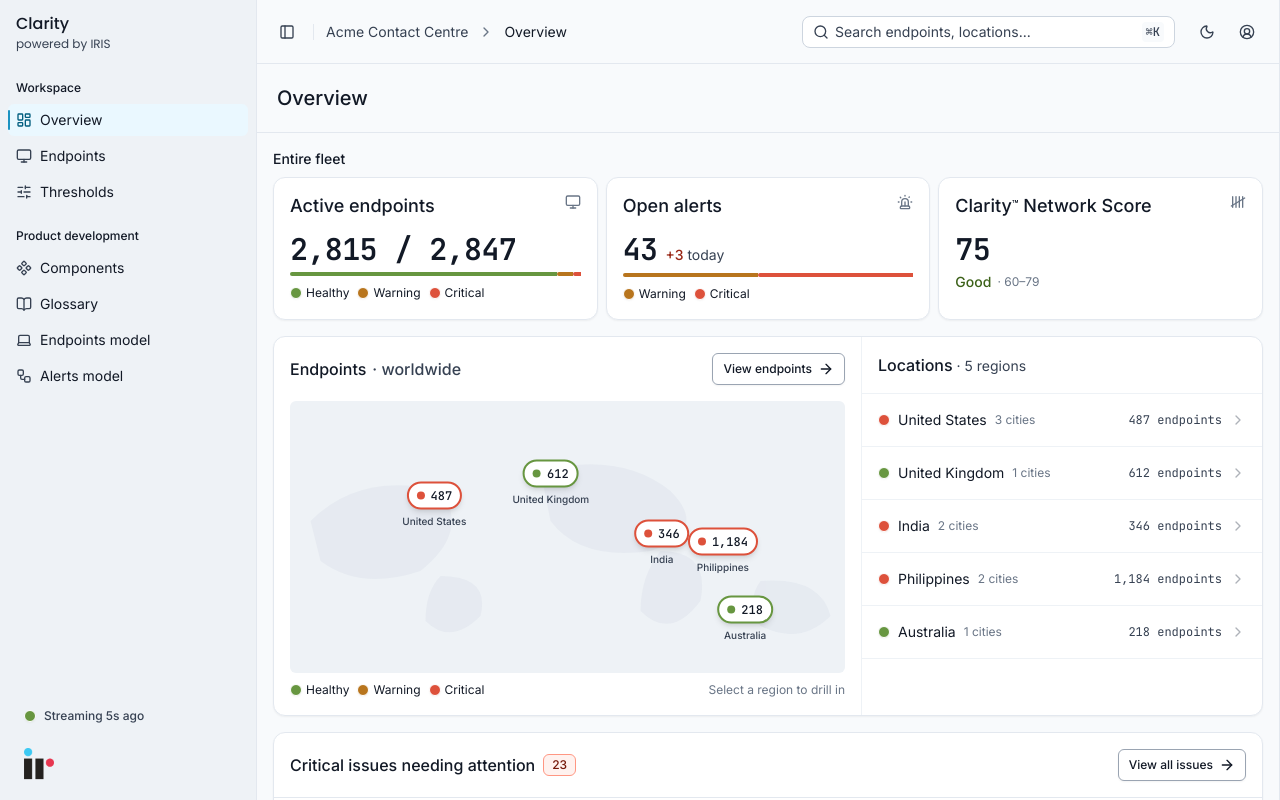
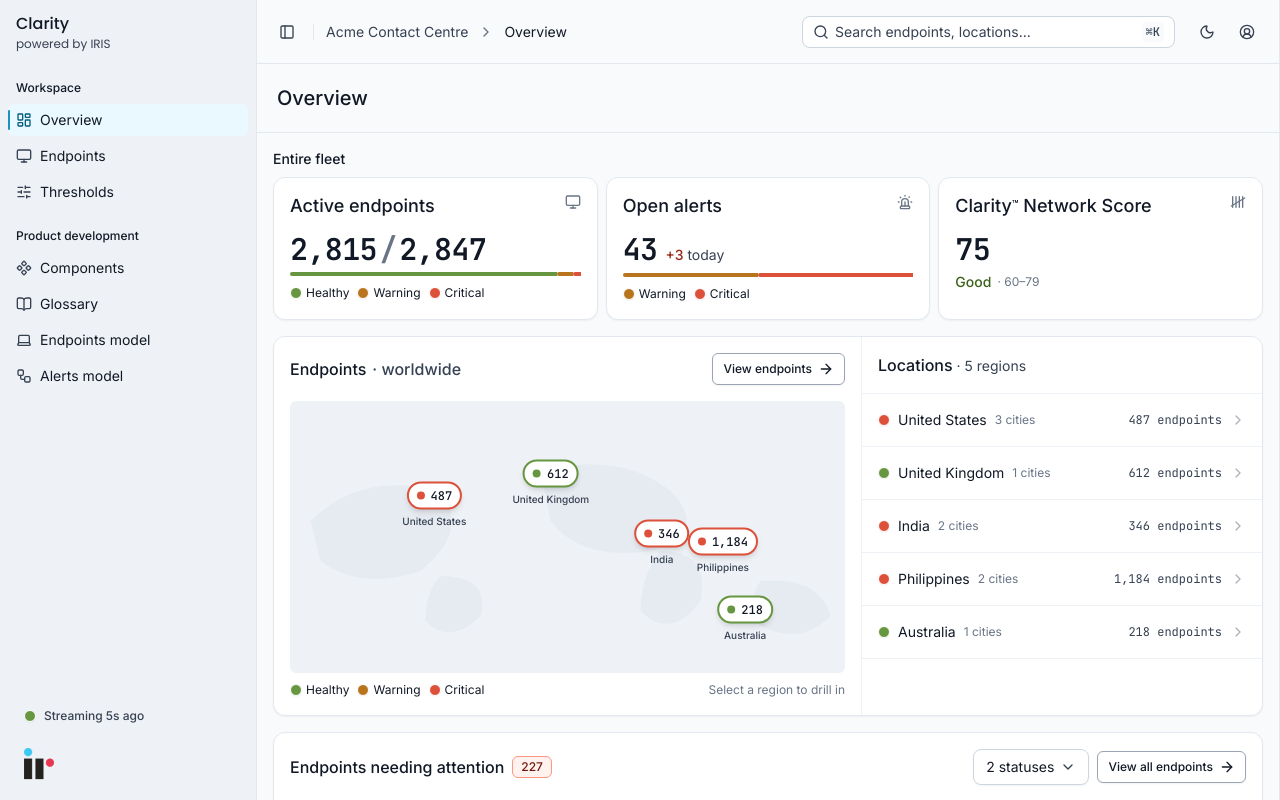
Before and after one commit to mynameiseeyern/Clarion-prototype, a React (Vite) app: page / in a window 1280 px wide. Built offline with nearby package versions, Linux system fonts and the light colour scheme.

Commit message:
Endpoints

```diff
--- a/src/App.tsx
+++ b/src/App.tsx
@@ -121,11 +121,6 @@ export default function App() {
     setEndpointsShowAll(true)
   }
 
-  const handleViewAllAlerts = () => {
-    setAlertFilter(selectedId === "all" ? "all" : selectedId)
-    navigate("alerts")
-  }
-
   const openEndpointId = drawer ? drawer.rows[drawer.index]?.id ?? null : null
   const openAlertId = alertDrawer ? alertDrawer.rows[alertDrawer.index]?.id ?? null : null
 
@@ -194,8 +189,7 @@ export default function App() {
               selectedId={selectedId}
               onSelect={setSelectedId}
               onViewEndpoints={handleViewEndpoints}
-              onViewAllAlerts={handleViewAllAlerts}
-              onOpenAlert={(rollups, index) => setAlertDrawer({ rows: rollups, index })}
+              onOpenEndpoint={(rows, index) => setDrawer({ rows, index })}
             />
           )}
           {page === "endpoints" && (
--- a/src/components/dashboard/ActiveAlertsCard.tsx
+++ b/src/components/dashboard/ActiveAlertsCard.tsx
@@ -1,150 +1,118 @@
-import { ArrowRight, CircleCheck, Timer, Bot, ChevronRight, Siren, Wifi, Activity, Gauge, type LucideIcon } from "lucide-react"
+import { useMemo, useState } from "react"
+import { ArrowRight, ChevronRight, CircleCheck } from "lucide-react"
 import { Card } from "@/components/ui/card"
 import { Button } from "@/components/ui/button"
 import { Badge } from "@/components/ui/badge"
-import { KpiCard } from "./KpiCard"
-import { locations, locationById, countryById, citiesInCountry, recentActivityFor, type RecentActivity, type Status } from "@/data/dashboard"
-import { criticalIssuesForLocation, type RollupCause, type Rollup } from "@/data/endpoints"
+import { StatusFilter, statusBadge, cap, initials, type StatusOption } from "@/components/endpoints/status"
+import { queryEndpoints, type Endpoint, type EndpointStatus } from "@/data/endpoints"
 
-const iconMap: Record<string, LucideIcon> = { resolved: CircleCheck, time: Timer, auto: Bot }
-const causeIcon: Record<RollupCause, LucideIcon> = {
-  platform: Siren, loss: Activity, latency: Gauge, jitter: Wifi, other: Activity,
-}
-const sevTone: Record<Exclude<Status, "healthy">, { bg: string; fg: string; dot: string }> = {
-  critical: { bg: "var(--bg-danger-subtle)", fg: "var(--fg-on-danger-subtle)", dot: "var(--status-critical)" },
-  warning: { bg: "var(--bg-warning-subtle)", fg: "var(--fg-on-warning-subtle)", dot: "var(--status-warning)" },
-}
+// The Overview attention card only ever deals with unhealthy endpoints.
+const ATTENTION_STATUSES: EndpointStatus[] = ["critical", "warning"]
+const ATTENTION_OPTIONS: StatusOption[] = [
+  { id: "critical", label: "Critical" },
+  { id: "warning", label: "Warning" },
+]
 
-function aggregateRecent(ids?: string[]): RecentActivity {
-  const src = ids ? ids : locations.map((l) => l.id)
-  const all = src.map((id) => recentActivityFor(id))
-  return {
-    resolved: all.reduce((s, r) => s + r.resolved, 0),
-    avgTime: "23m",
-    autoFixed: all.reduce((s, r) => s + r.autoFixed, 0),
-  }
-}
+/**
+ * "Endpoints needing attention" — a fleet-wide list of unhealthy endpoints,
+ * critical first. Independent of the map selection. A status filter (Critical /
+ * Warning only) lets the user flick between severities; rows open the endpoint
+ * drilldown; "View all endpoints" jumps to the Endpoints tab.
+ */
+export function EndpointsAttentionCard({
+  onViewEndpoints,
+  onOpenEndpoint,
+}: {
+  onViewEndpoints: (loc?: string | string[]) => void
+  onOpenEndpoint: (rows: Endpoint[], index: number) => void
+}) {
+  const [statuses, setStatuses] = useState<EndpointStatus[]>(ATTENTION_STATUSES)
+  const toggleStatus = (s: EndpointStatus) =>
+    setStatuses((xs) => (xs.includes(s) ? xs.filter((x) => x !== s) : [...xs, s]))
 
-export function ActiveAlertsCard({
-  selectedId,
-  country = null,
-  onViewAll,
-  onOpenAlert,
-}: {
-  selectedId: string
-  /** Map scope when no specific city is selected: filter to this country's cities. */
-  country?: string | null
-  onViewAll: () => void
-  onOpenAlert: (rollups: Rollup[], index: number) => void
-}) {
-  const isAll = selectedId === "all"
-  const loc = locationById(selectedId)
-  // Scope mirrors the map: a selected city → that city; else a drilled-in
-  // country → all its cities; else the whole fleet.
-  const scopeIds = !isAll
-    ? [selectedId]
-    : country
-      ? citiesInCountry(country).map((c) => c.id)
-      : locations.map((l) => l.id)
-  const name = !isAll ? loc?.name ?? "—" : country ? countryById(country)?.name ?? "all locations" : "all locations"
-  // Critical issues are derived from the actual critical devices (grouped by
-  // cause), so `affected` totals match the map tooltip's critical count exactly.
-  const rollups = scopeIds
-    .flatMap((id) => criticalIssuesForLocation(id))
-    .sort((a, b) => b.affected - a.affected)
-  const totalAffected = rollups.reduce((s, r) => s + r.affected, 0)
+  // empty selection falls back to the full attention set (never healthy/offline)
+  const rows = useMemo(() => {
+    const effective = statuses.length ? statuses : ATTENTION_STATUSES
+    return queryEndpoints({ statuses: effective, sortKey: "status", sortDir: "asc" })
+  }, [statuses])
+
+  const counts = useMemo(() => {
+    const c = { critical: 0, warning: 0 }
+    for (const r of rows) if (r.status === "critical") c.critical++
+    else if (r.status === "warning") c.warning++
+    return c
+  }, [rows])
+
+  const subtitle = ATTENTION_OPTIONS.filter((o) => counts[o.id as "critical" | "warning"] > 0)
+    .map((o) => `${counts[o.id as "critical" | "warning"].toLocaleString()} ${o.label.toLowerCase()}`)
+    .join(" · ")
 
   return (
     <Card className="w-full gap-0 overflow-hidden rounded-xl p-0">
-      <div className="flex items-center justify-between p-4" style={{ borderBottom: "1px solid var(--border-neutral-muted)" }}>
+      <div className="flex items-center justify-between gap-2 p-4" style={{ borderBottom: "1px solid var(--border-neutral-muted)" }}>
         <div className="flex items-center gap-2">
-          <h2 className="text-base font-medium" style={{ color: "var(--fg-neutral-emphasis)" }}>Critical issues needing attention</h2>
-          {rollups.length > 0 && (
-            <Badge variant="danger">{rollups.length}</Badge>
+          <h2 className="text-base font-medium" style={{ color: "var(--fg-neutral-emphasis)" }}>Endpoints needing attention</h2>
+          {rows.length > 0 && (
+            <Badge variant={counts.critical > 0 ? "danger" : "warning"}>{rows.length.toLocaleString()}</Badge>
           )}
         </div>
-        <Button variant="outline" size="sm" className="gap-1.5" onClick={onViewAll}>
-          View all issues
+        <div className="flex items-center gap-2">
+          <StatusFilter
+            value={statuses}
+            onToggle={toggleStatus}
+            onClear={() => setStatuses([])}
+            options={ATTENTION_OPTIONS}
+            allLabel="All"
+          />
+          <Button variant="outline" size="sm" className="gap-1.5" onClick={() => onViewEndpoints("all")}>
+            View all endpoints
             <ArrowRight className="size-4" />
           </Button>
         </div>
+      </div>
 
-      {rollups.length > 0 ? (
+      {rows.length > 0 ? (
         <>
-          <div className="px-4 pt-3 text-xs" style={{ color: "var(--fg-neutral-muted)" }}>
-            {rollups.length} critical issue{rollups.length === 1 ? "" : "s"} · {totalAffected.toLocaleString()} critical endpoint{totalAffected === 1 ? "" : "s"} in {name}
-          </div>
+          <div className="px-4 pt-3 text-xs" style={{ color: "var(--fg-neutral-muted)" }}>{subtitle}</div>
           <div className="flex max-h-80 flex-col overflow-y-auto overscroll-contain p-2">
-            {rollups.map((r, i) => {
-              const Icon = causeIcon[r.cause]
-              const tone = sevTone[r.severity]
-              return (
+            {rows.map((e, i) => (
               <button
-                  key={r.id}
+                key={e.id}
                 type="button"
-                  onClick={() => onOpenAlert(rollups, i)}
+                onClick={() => onOpenEndpoint(rows, i)}
                 className="group flex items-center gap-3 rounded-lg px-2 py-3 text-left transition-colors"
-                  onMouseEnter={(e) => (e.currentTarget.style.background = "var(--bg-neutral-subtle-hovered)")}
-                  onMouseLeave={(e) => (e.currentTarget.style.background = "transparent")}
+                onMouseEnter={(ev) => (ev.currentTarget.style.background = "var(--bg-neutral-subtle-hovered)")}
+                onMouseLeave={(ev) => (ev.currentTarget.style.background = "transparent")}
               >
-                  <span className="flex size-9 shrink-0 items-center justify-center rounded-lg" style={{ background: tone.bg, color: tone.fg }}>
-                    <Icon className="size-4" />
+                <span className="flex size-9 shrink-0 items-center justify-center rounded-lg text-xs font-medium"
+                  style={{ background: "var(--bg-neutral-emphasis)", color: "var(--fg-on-neutral-emphasis)" }}>
+                  {initials(e.user)}
                 </span>
                 <div className="flex min-w-px flex-1 flex-col">
                   <span className="flex items-center gap-2">
-                      <span className="truncate text-sm font-medium" style={{ color: "var(--fg-neutral-emphasis)" }}>{r.title}</span>
-                      <Badge variant={r.severity === "critical" ? "danger" : "warning"}>
-                        {r.affected} endpoint{r.affected === 1 ? "" : "s"}
-                      </Badge>
+                    <span className="truncate text-sm font-medium" style={{ color: "var(--fg-neutral-emphasis)" }}>{e.user}</span>
+                    <Badge variant={statusBadge[e.status]}>{cap(e.status)}</Badge>
                   </span>
                   <span className="truncate text-xs" style={{ color: "var(--fg-neutral-muted)" }}>
-                      {isAll ? r.locationName + " · " : ""}started {r.startedMinAgo}m ago
+                    {e.machine}{e.event ? ` · ${e.event}` : ""}
                   </span>
                 </div>
-                  <div className="flex shrink-0 items-center -space-x-2">
-                    {r.endpoints.slice(0, 3).map((e) => (
-                      <span key={e.id} className="flex size-6 items-center justify-center rounded-full text-[10px] font-medium"
-                        style={{ background: "var(--bg-neutral-emphasis)", color: "var(--fg-on-neutral-emphasis)", border: "1.5px solid var(--bg-card)" }}>
-                        {e.user.split(" ").map((p) => p[0]).slice(0, 2).join("")}
+                <span className="shrink-0 font-mono text-sm font-medium"
+                  style={{ color: e.status === "critical" ? "var(--fg-danger-emphasis)" : e.status === "warning" ? "var(--fg-warning-emphasis)" : "var(--fg-neutral-emphasis)" }}>
+                  {e.score ?? "—"}
                 </span>
-                    ))}
-                    {r.affected > 3 && (
-                      <span className="flex h-6 items-center justify-center rounded-full px-1.5 text-[10px] font-medium"
-                        style={{ background: "var(--bg-neutral-subtle-pressed)", color: "var(--fg-neutral-muted)", border: "1.5px solid var(--bg-card)" }}>
-                        +{r.affected - 3}
-                      </span>
-                    )}
-                  </div>
                 <ChevronRight className="size-4 shrink-0 opacity-0 transition-opacity group-hover:opacity-100" style={{ color: "var(--fg-neutral-subtle)" }} />
               </button>
-              )
-            })}
+            ))}
           </div>
         </>
       ) : (
-        <div className="flex flex-col gap-0.5 px-4 py-4">
+        <div className="flex flex-col gap-0.5 px-4 py-6">
           <p className="inline-flex items-center gap-1.5 text-sm font-medium" style={{ color: "var(--fg-neutral-emphasis)" }}>
             <CircleCheck className="size-4" style={{ color: "var(--fg-success-emphasis)" }} />
-            No critical issues in {name}
+            No endpoints need attention
           </p>
-          <p className="text-sm" style={{ color: "var(--fg-neutral-muted)" }}>
-            Recent activity for this location · last 24 h
-          </p>
-          <div className="flex flex-wrap items-center gap-2 py-2">
-            {(() => {
-              const recent = isAll
-                ? aggregateRecent(country ? citiesInCountry(country).map((c) => c.id) : undefined)
-                : recentActivityFor(selectedId)
-              const items = [
-                { id: "resolved", label: "Resolved", value: String(recent.resolved), icon: "resolved" as const },
-                { id: "avg", label: "Average time", value: recent.avgTime, icon: "time" as const },
-                { id: "auto", label: "Auto-fixed", value: String(recent.autoFixed), icon: "auto" as const },
-              ]
-              return items.map((a) => (
-                <KpiCard key={a.id} title={a.label} icon={iconMap[a.icon]} value={a.value} fixedWidth />
-              ))
-            })()}
-          </div>
+          <p className="text-sm" style={{ color: "var(--fg-neutral-muted)" }}>All endpoints are healthy right now.</p>
         </div>
       )}
     </Card>
--- a/src/components/dashboard/KpiCard.tsx
+++ b/src/components/dashboard/KpiCard.tsx
@@ -14,7 +14,7 @@ export function KpiCard({
 }: {
   title: ReactNode
   icon: LucideIcon
-  value: string
+  value: ReactNode
   delta?: ReactNode
   children?: ReactNode
   className?: string
--- a/src/components/dashboard/StatsStrip.tsx
+++ b/src/components/dashboard/StatsStrip.tsx
@@ -47,7 +47,17 @@ export function StatsStrip({ live }: { live: LiveFleet }) {
       </div>
 
       <div className="flex flex-col items-stretch gap-2 sm:flex-row sm:items-stretch">
-        <KpiCard title="Active endpoints" icon={Monitor} value={`${live.online.toLocaleString()} / ${live.endpoints.toLocaleString()}`}>
+        <KpiCard
+          title="Active endpoints"
+          icon={Monitor}
+          value={
+            <>
+              {live.online.toLocaleString()}
+              <span style={{ color: "var(--fg-neutral-subtle)", margin: "0 0.08em" }}>/</span>
+              {live.endpoints.toLocaleString()}
+            </>
+          }
+        >
           <SegmentedBar
             segments={[
               { status: "healthy", flex: live.healthy, count: live.healthy },
--- /dev/null
+++ b/src/components/endpoints/status.tsx
@@ -0,0 +1,78 @@
+import { useState } from "react"
+import { Check, ChevronDown } from "lucide-react"
+import { Popover, PopoverTrigger, PopoverContent } from "@/components/ui/popover"
+import type { EndpointStatus } from "@/data/endpoints"
+
+export const statusVar: Record<EndpointStatus, string> = {
+  healthy: "var(--status-healthy)",
+  warning: "var(--status-warning)",
+  critical: "var(--status-critical)",
+  offline: "var(--status-unknown)",
+}
+export const statusBadge: Record<EndpointStatus, "success" | "warning" | "danger" | "secondary"> = {
+  healthy: "success", warning: "warning", critical: "danger", offline: "secondary",
+}
+export const cap = (s: string) => s[0].toUpperCase() + s.slice(1)
+export const initials = (name: string) => name.split(" ").map((p) => p[0]).slice(0, 2).join("").toUpperCase()
+
+export type StatusOption = { id: EndpointStatus; label: string }
+// worst-first, offline last
+export const STATUS_OPTIONS: StatusOption[] = [
+  { id: "critical", label: "Critical" },
+  { id: "warning", label: "Warning" },
+  { id: "healthy", label: "Healthy" },
+  { id: "offline", label: "Offline" },
+]
+
+/**
+ * Multi-select status filter (empty selection = all of `options`).
+ * `options` lets a surface narrow the choices (e.g. the Overview attention card
+ * only offers Critical + Warning).
+ */
+export function StatusFilter({
+  value,
+  onToggle,
+  onClear,
+  options = STATUS_OPTIONS,
+  allLabel = "All statuses",
+}: {
+  value: EndpointStatus[]
+  onToggle: (s: EndpointStatus) => void
+  onClear: () => void
+  options?: StatusOption[]
+  allLabel?: string
+}) {
+  const [open, setOpen] = useState(false)
+  const label = value.length === 0 ? allLabel : value.length === 1 ? cap(value[0]) : `${value.length} statuses`
+  const rowCls = "flex w-full items-center gap-2 rounded-md px-2 py-1.5 text-left text-sm transition-colors hover:bg-[var(--bg-neutral-subtle-hovered)]"
+  return (
+    <Popover open={open} onOpenChange={setOpen}>
+      <PopoverTrigger asChild>
+        <button type="button" className="flex h-9 items-center gap-1.5 rounded-lg px-3 text-sm shadow-xs transition-colors hover:border-[var(--border-input-hovered)]"
+          style={{ background: "var(--bg-input-default)", border: "1px solid var(--border-input-default)", color: "var(--fg-neutral-emphasis)" }}>
+          <span>{label}</span>
+          <ChevronDown className="size-4" style={{ color: "var(--fg-neutral-muted)" }} />
+        </button>
+      </PopoverTrigger>
+      <PopoverContent align="end" className="w-48 p-1">
+        {options.map((o) => {
+          const on = value.includes(o.id)
+          return (
+            <button key={o.id} type="button" role="option" aria-selected={on} onClick={() => onToggle(o.id)} className={rowCls} style={{ color: "var(--fg-neutral-emphasis)" }}>
+              <span className="flex size-4 shrink-0 items-center justify-center rounded" style={{ background: on ? "var(--bg-primary-emphasis)" : "var(--bg-input-default)", border: `1px solid ${on ? "var(--bg-primary-emphasis)" : "var(--border-input-default)"}` }}>
+                {on && <Check className="size-3" style={{ color: "var(--fg-on-primary-emphasis)" }} />}
+              </span>
+              <span className="size-2 shrink-0 rounded-full" style={{ background: statusVar[o.id] }} />
+              <span className="flex-1">{o.label}</span>
+            </button>
+          )
+        })}
+        {value.length > 0 && (
+          <div className="mt-1 pt-1" style={{ borderTop: "1px solid var(--border-neutral-subtle)" }}>
+            <button type="button" onClick={onClear} className={rowCls} style={{ color: "var(--fg-link-default)" }}>Clear</button>
+          </div>
+        )}
+      </PopoverContent>
+    </Popover>
+  )
+}
--- a/src/pages/OverviewPage.tsx
+++ b/src/pages/OverviewPage.tsx
@@ -1,28 +1,25 @@
 import { useState } from "react"
 import { StatsStrip } from "@/components/dashboard/StatsStrip"
 import { MapAndLocations } from "@/components/dashboard/MapAndLocations"
-import { ActiveAlertsCard } from "@/components/dashboard/ActiveAlertsCard"
+import { EndpointsAttentionCard } from "@/components/dashboard/ActiveAlertsCard"
 import { locationById } from "@/data/dashboard"
 import type { LiveFleet } from "@/hooks/useStreaming"
-import type { Rollup } from "@/data/endpoints"
+import type { Endpoint } from "@/data/endpoints"
 
 export function OverviewPage({
   live,
   selectedId,
   onSelect,
   onViewEndpoints,
-  onViewAllAlerts,
-  onOpenAlert,
+  onOpenEndpoint,
 }: {
   live: LiveFleet
   selectedId: string
   onSelect: (id: string) => void
   onViewEndpoints: (loc?: string | string[]) => void
-  onViewAllAlerts: () => void
-  onOpenAlert: (rollups: Rollup[], index: number) => void
+  onOpenEndpoint: (rows: Endpoint[], index: number) => void
 }) {
-  // The drilled-into country is the map's scope; the alerts card mirrors it so a
-  // country drill-in (no specific city) still filters the critical-issues list.
+  // The drilled-into country is the map's scope (used only by the map now).
   const [country, setCountry] = useState<string | null>(() => {
     const loc = selectedId === "all" ? undefined : locationById(selectedId)
     return loc?.countryId ?? null
@@ -38,7 +35,7 @@ export function OverviewPage({
         onCountryChange={setCountry}
         onViewEndpoints={onViewEndpoints}
       />
-      <ActiveAlertsCard selectedId={selectedId} country={country} onViewAll={onViewAllAlerts} onOpenAlert={onOpenAlert} />
+      <EndpointsAttentionCard onViewEndpoints={onViewEndpoints} onOpenEndpoint={onOpenEndpoint} />
     </div>
   )
 }
```
Also changed, not shown: src/components/endpoints/EndpointsTable.tsx (+30 -90 lines). Lines whose indentation alone changed are shown as unchanged.
